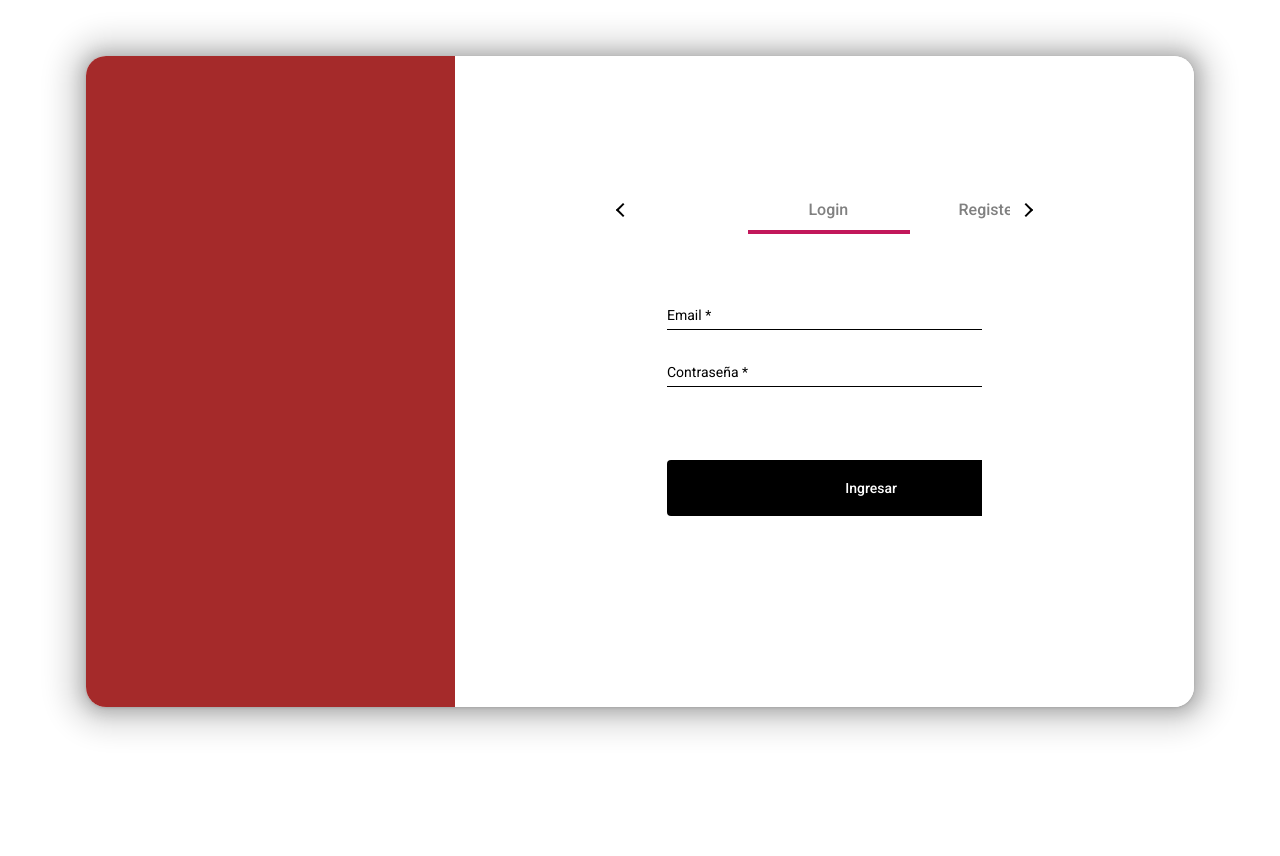
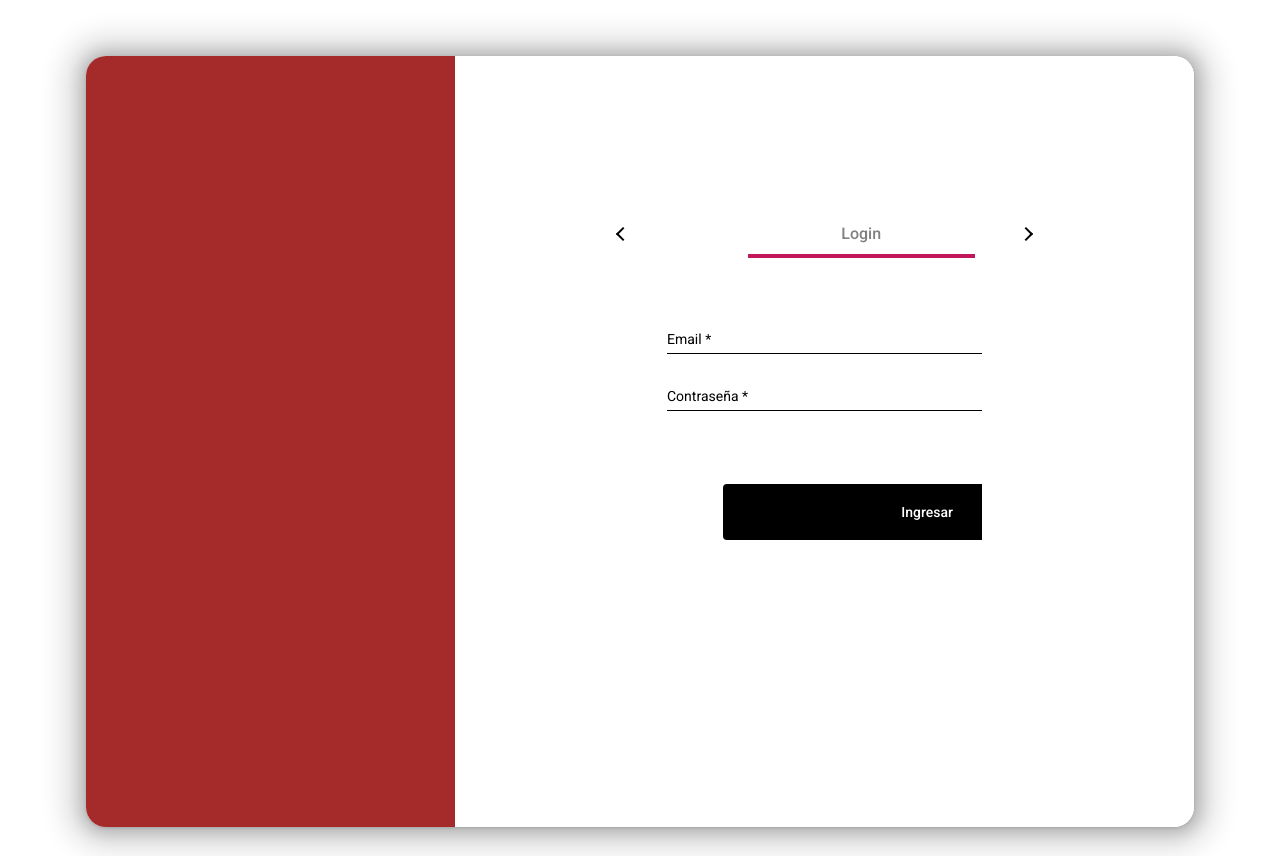
Before and after one commit to SamirCabrera/mi-pagina-web, an Angular app: page /homepage in a window 1280 px wide. Built offline with nearby package versions, Linux system fonts and the light colour scheme.

Commit message:
arreglando homepage

```diff
--- a/src/app/pages/homepage/homepage.component.css
+++ b/src/app/pages/homepage/homepage.component.css
@@ -29,7 +29,8 @@
 
 ::ng-deep .mat-tab-label {
     opacity: 0.5 !important;
-    color: black
+    color: black;
+    padding: 0px 93px !important;
 }
 
 ::ng-deep .mat-tab-label:focus:not(.mat-tab-disabled) {
--- a/src/app/pages/homepage/homepage.component.html
+++ b/src/app/pages/homepage/homepage.component.html
@@ -3,7 +3,7 @@
 
         <div class="main_div">
 
-            <mat-grid-list cols="12" rowHeight="325px">
+            <mat-grid-list cols="12" rowHeight="385px">
 
                 <mat-grid-tile [colspan]="4"
                     [rowspan]="2"
--- a/src/app/pages/homepage/login/login.component.css
+++ b/src/app/pages/homepage/login/login.component.css
@@ -3,7 +3,7 @@
 }
 
 .div_buttons {
-    margin-top: 56px;
+    margin: 56px;
 }
 
 .button_login {
--- a/src/app/pages/homepage/register/register.component.css
+++ b/src/app/pages/homepage/register/register.component.css
@@ -3,7 +3,7 @@
 }
 
 .div_buttons {
-    margin-top: 56px;
+    margin: 56px;
 }
 
 .button_login {
--- a/src/index.html
+++ b/src/index.html
@@ -2,7 +2,7 @@
 <html lang="en">
 <head>
   <meta charset="utf-8">
-  <title>MiPaginaWeb</title>
+  <title>Playmobils</title>
   <base href="/">
   <meta name="viewport" content="width=device-width, initial-scale=1">
   <link rel="icon" type="image/x-icon" href="favicon.ico">
```
